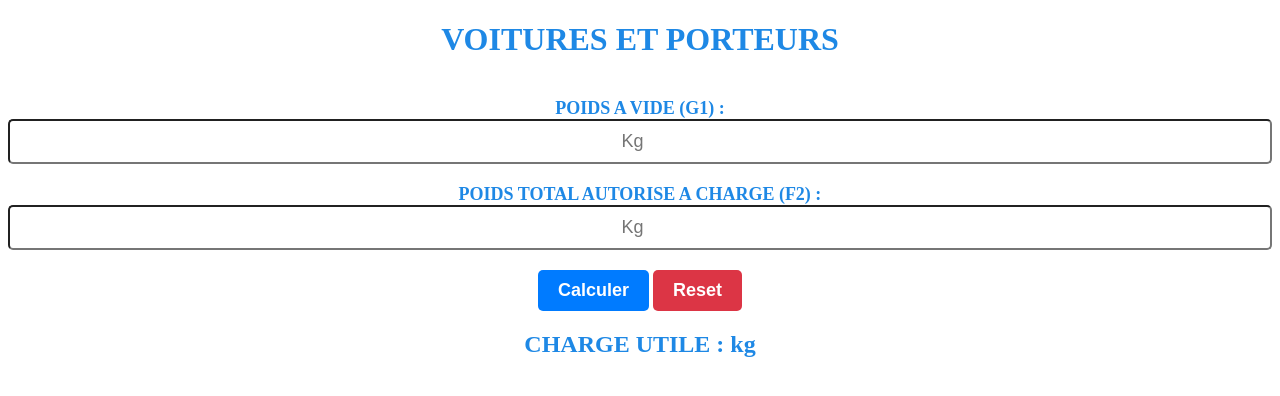
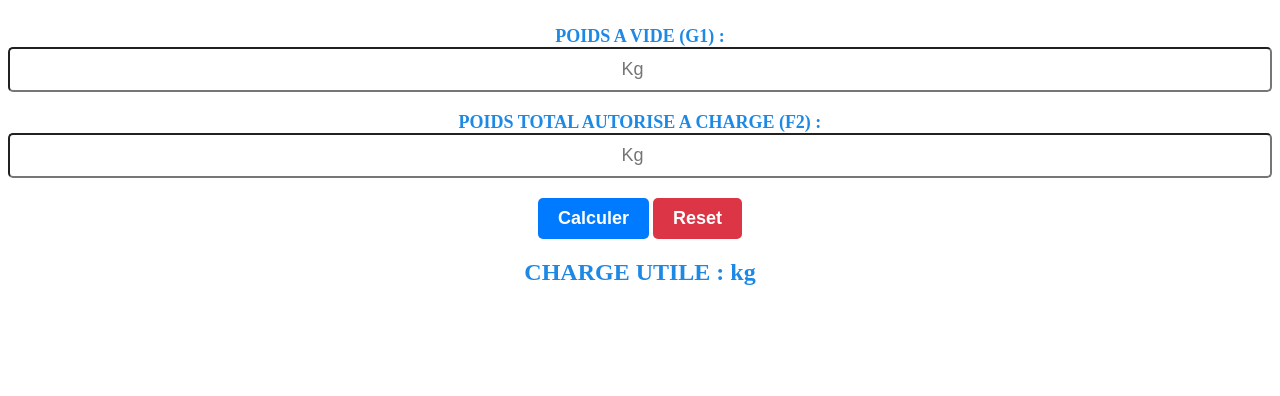
Before and after one commit to Otokosan/Calcul-charge-utile.github.io, a plain HTML site: page CU31.html in a window 1280 px wide. Drawn offline with Linux system fonts and the light colour scheme.

Commit message:
Update CU31.html

```diff
--- a/CU31.html
+++ b/CU31.html
@@ -5,7 +5,6 @@
   <link rel="stylesheet" href="style31.css">
 </head>
 <body>
-<h1>VOITURES ET PORTEURS</h1>
 <br>
   <div class="container">
     <form>
```
